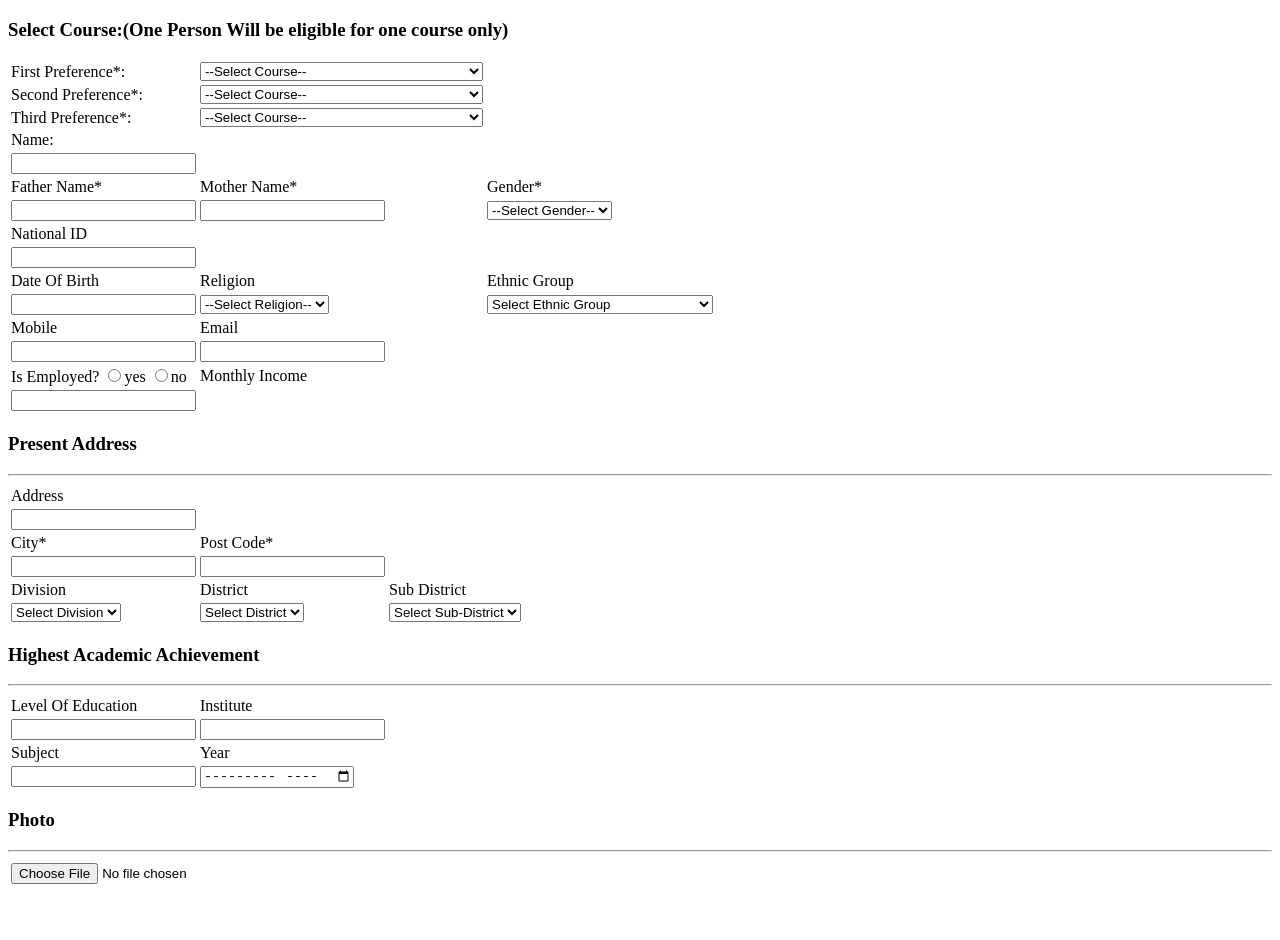
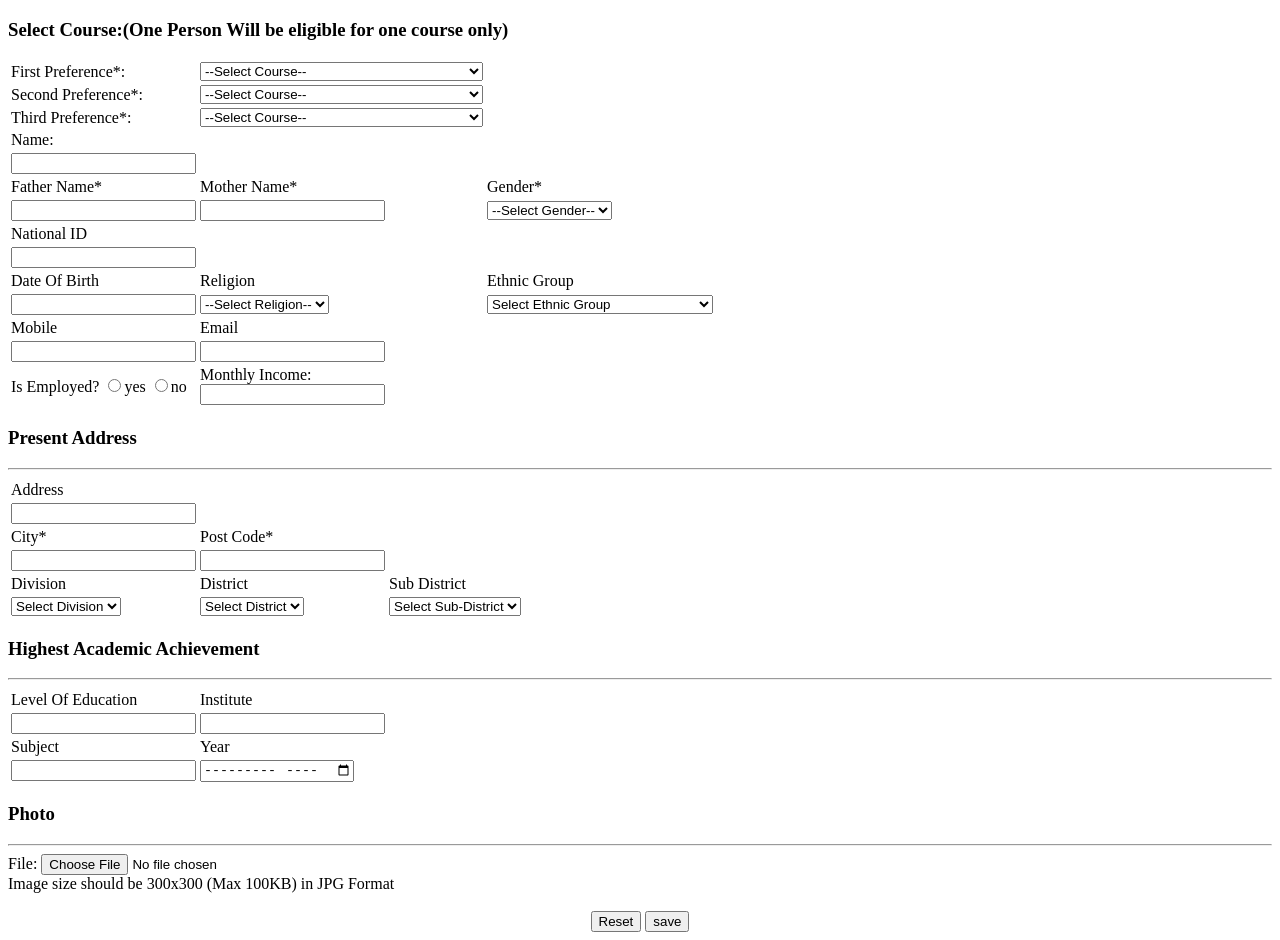
Before and after one commit to marufurr/Assignment-04, a plain HTML site: page index.html in a window 1280 px wide. Before the commit the page ends 895 px from the top, so only its background shows below. Drawn offline with Linux system fonts and the light colour scheme.

Commit message:
SEIP structure of HTML table

```diff
--- a/index.html
+++ b/index.html
@@ -174,9 +174,9 @@
                <input type="radio" name="employee" value="yes">yes
                <input type="radio" name="employee" value="no">no
             </td>
-            <td>Monthly Income</td>
-         </tr>
-         <td><input name="per_month" id="perMonth"></td>
+            <td>Monthly Income:<br>
+               <input type="text" name="mincome" id="mincome">
+            </td>
       </table>
       <h3>Present Address</h3>
       <hr>
@@ -249,12 +249,19 @@
          <td><input type="text" name="subject" id="subject"></td>
          <td><input type="month" name="year" id="year"></td>
       </table>
-      <h3>Photo</h3>
-      <hr>
-      <table>
-         <tr>
-            <td><input type="file"></td>
-         </tr>
+      <tr>
+         <td>
+            <h3>Photo</h3>
+            <hr>
+            File: <input type="file"><br>
+            Image size should be 300x300 (Max 100KB) in JPG Format
+            <br><br>
+         </td>
+      </tr>
+      <div style=" text-align: center">
+         <input type="reset" name="submit" >
+         <input type="submit" value="save" name="submit" >
+      </div>
       </table>
    </body>
 </html>
```
